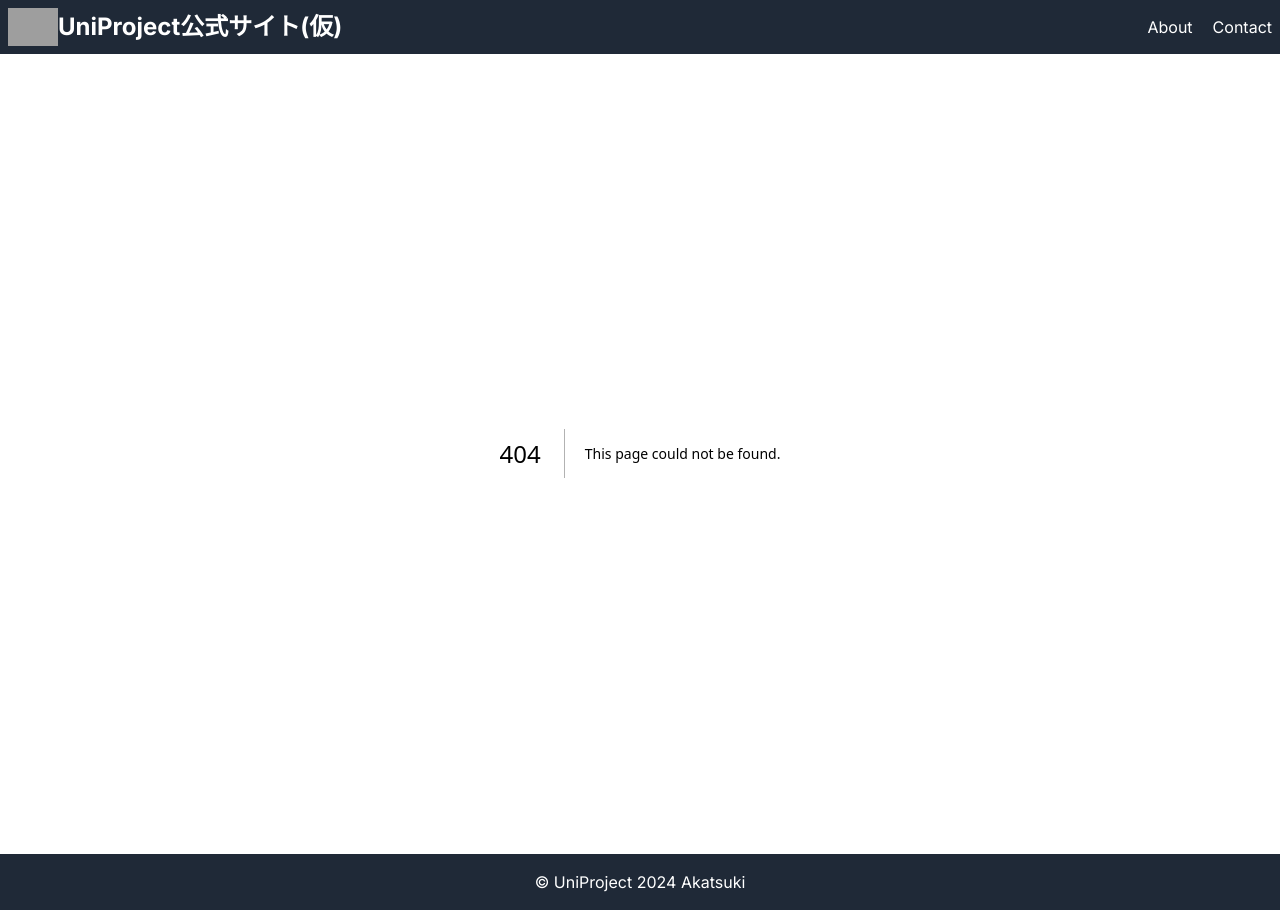
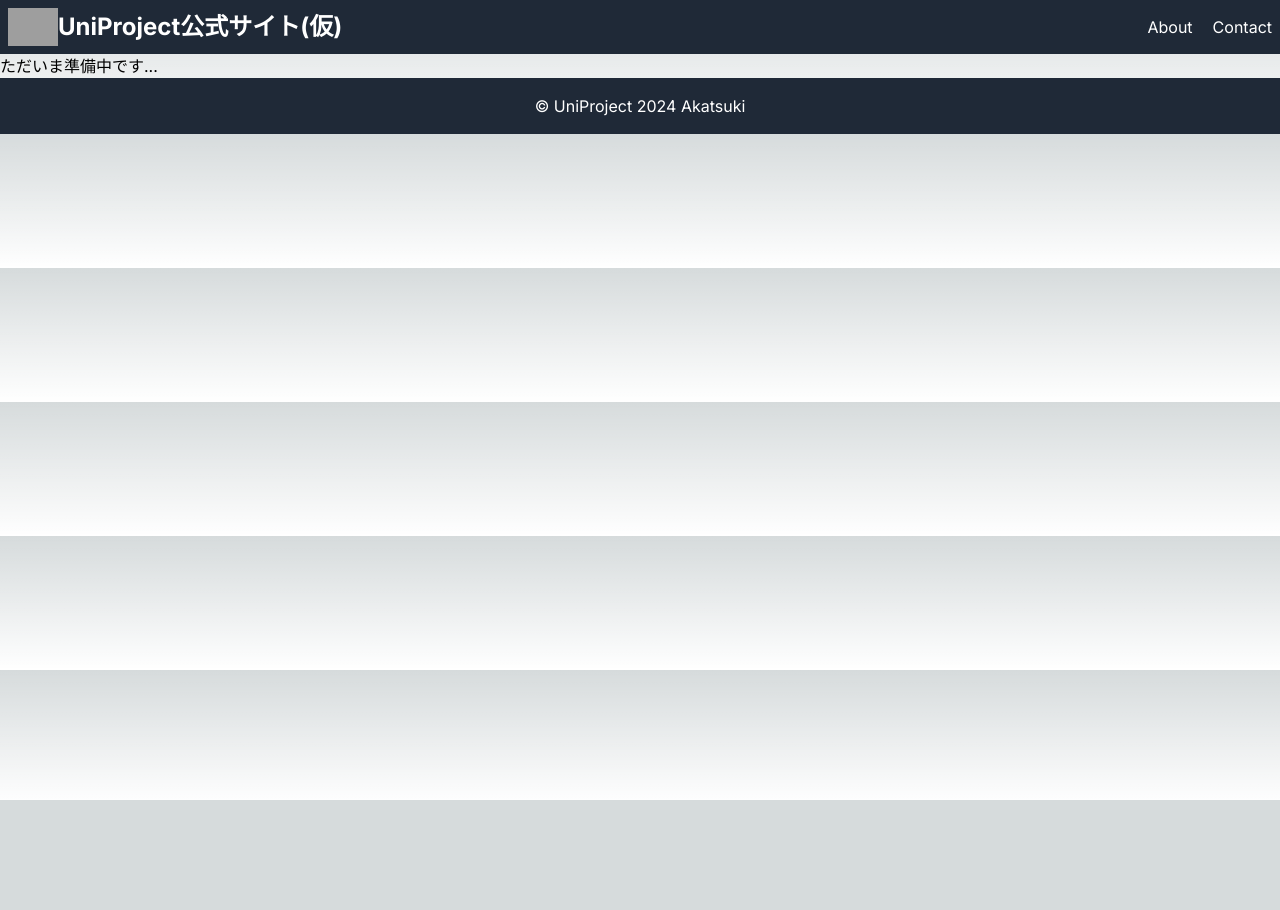
Before and after one commit to UniPro-tech/UniPro-site, a Next.js app: page /about in a window 1280 px wide. Before the commit this address had no page. After the commit the page ends 800 px from the top, so only its background shows below. Built offline with nearby package versions, Linux system fonts and the light colour scheme; grey boxes are pictures that could not be loaded.

Commit message:
feat: aboutの工事中を作成

```diff
--- /dev/null
+++ b/src/app/about/page.tsx
@@ -0,0 +1,11 @@
+import React from 'react';
+
+const AboutPage: React.FC = () => {
+    return (
+        <div>
+            ただいま準備中です...
+        </div>
+    );
+};
+
+export default AboutPage;
```
